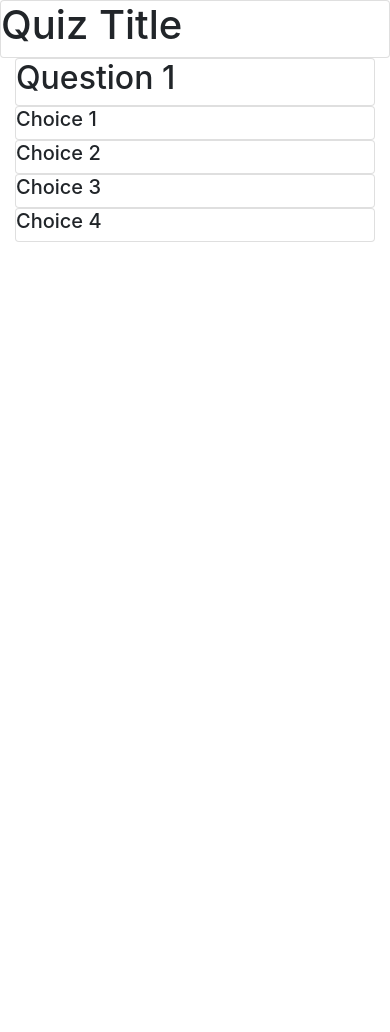
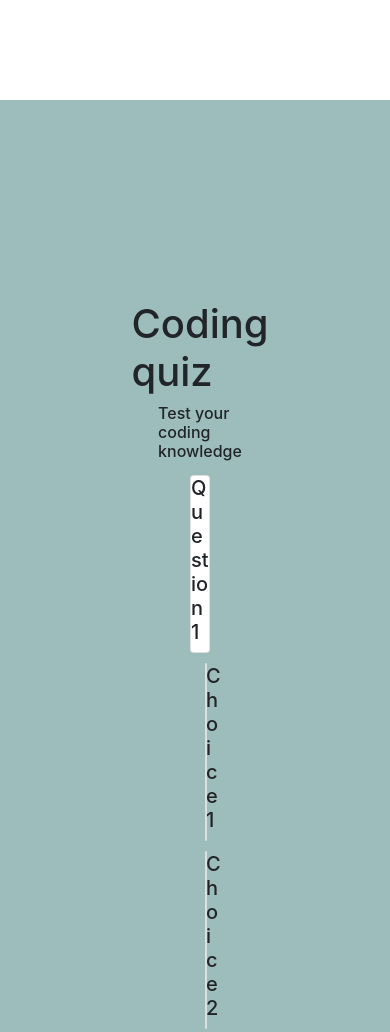
Before and after one commit to Mark4348/Coding-Quiz, a plain HTML site: page index.html in a window 390 px wide. Shown: the top 1032 px of the page. Before the commit the page ends 844 px from the top, so only its background shows below. Drawn offline with nearby package versions, Linux system fonts and the light colour scheme.

Commit message:
Designed initial quiz layout with CSS, no javascript yet or mobile responsiveness

```diff
--- a/index.html
+++ b/index.html
@@ -9,20 +9,23 @@
 </head>
 <body>
 
-    <div class="card"><h1>Quiz Title</h1></div>
+
     <div class=container>
-        <div class=card><h2>Question 1</h2></div>
-        <div class=card><h5>Choice 1</h5></div>
-        <div class=card><h5>Choice 2</h5></div>
-        <div class=card><h5>Choice 3</h5></div>
-        <div class=card><h5>Choice 4</h5></div>
+        <div class=row>
+            <div class="Titlecard"><h1>Coding quiz</h1></div>
+            <h6>Test your coding knowledge</h6>
+        </div>
+        <div class="row">
+            <div class=card><h5>Question 1</h5></div>
+        </div>
 
-
-
-
-
+        <div class=card id="answer1"><h5>Choice 1</h5></div>
+        <div class=card id="answer2"><h5>Choice 2</h5></div>
+        <div class=card id="answer3"><h5>Choice 3</h5></div>
+        <div class=card id="answer"><h5>Choice 4</h5></div>
 
     </div>
+
 
 
 
--- a/scripts.js
+++ b/scripts.js
@@ -0,0 +1,4 @@
+var answer1 = document.addEventListener("hover")
+
+
+answer1 = addEventListener("mouseover, click");
--- a/styles.css
+++ b/styles.css
@@ -1,8 +1,26 @@
+
+
 .container {
     display: flex;
+    padding: 200px;
     flex-direction: column;
-    justify-content: space-around;
-    align-content: space-around;
+    background-color: #9dbdbd ;
+    margin-top: 100px;
 
 
 }
+
+.row {
+
+    justify-content: center;
+
+}
+
+h2 {
+    text-align: center;
+
+}
+
+.card {
+    margin: 5px;
+}
```
